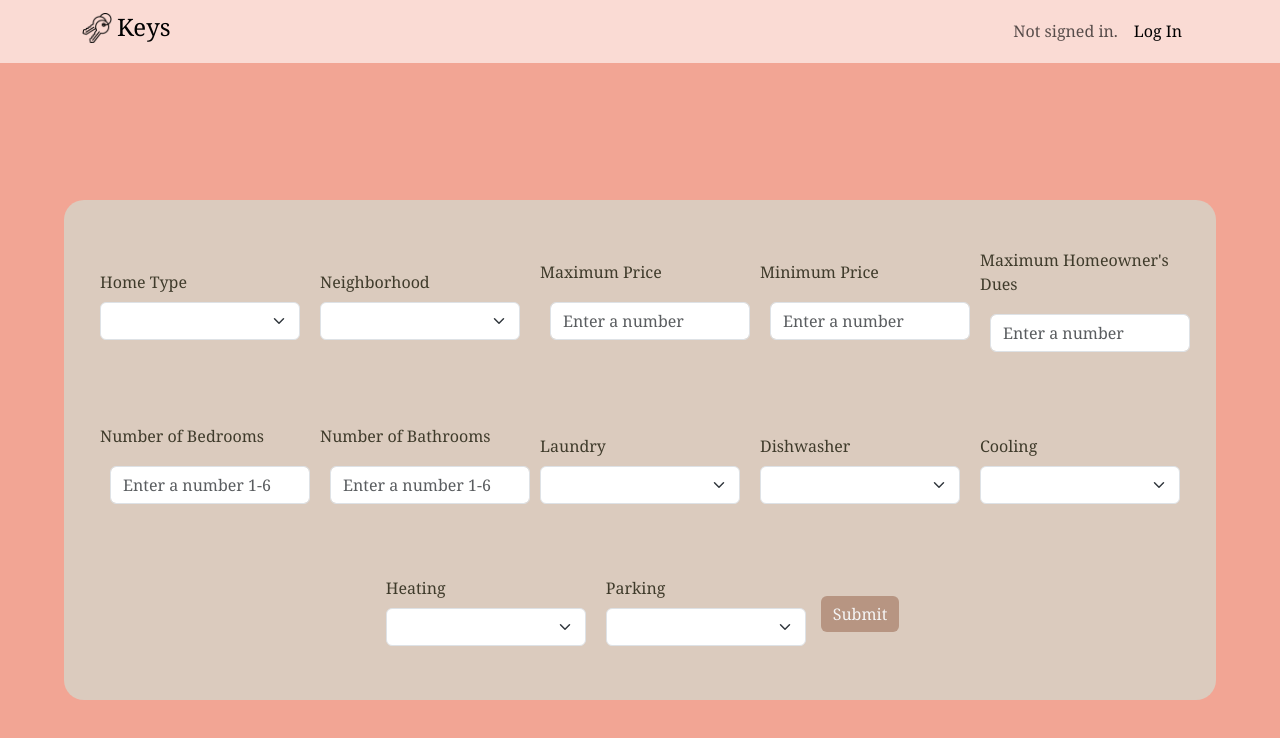
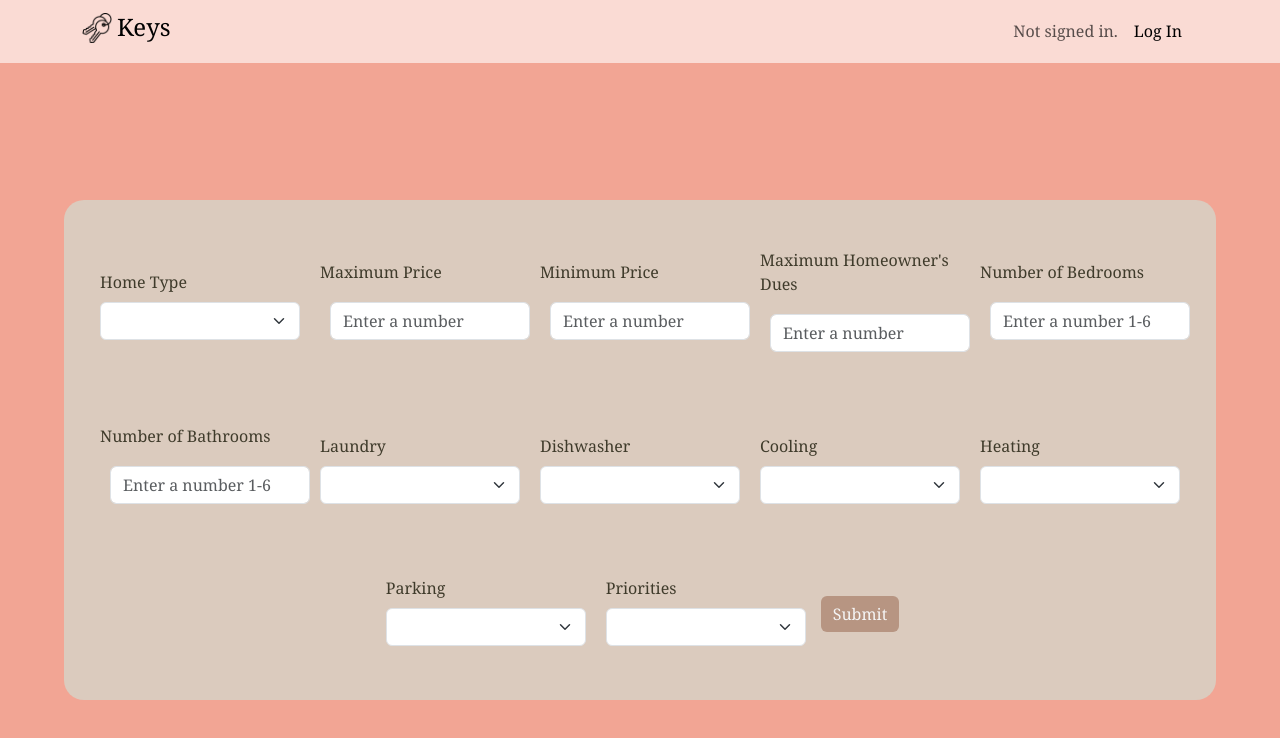
Before and after one commit to ClaireinCode/keys, a React (Vite) app in the folder frontend/keys_proj/: page /preferences in a window 1280 px wide. Shown: the top 738 px of the page. Built offline with nearby package versions, Linux system fonts and the light colour scheme.

Commit message:
reedited the preference page to match the new preference model.

```diff
--- a/frontend/keys_proj/src/pages/PreferencesPage.jsx
+++ b/frontend/keys_proj/src/pages/PreferencesPage.jsx
@@ -8,7 +8,7 @@ const PreferencesPage = () => {
     const [home_type, setHome_type] = useState()
     const [bedrooms, setBedrooms] = useState()
     const [bathrooms, setBathrooms] = useState()
-    const [neighborhood, setNeighborhood] = useState()
+    const [interests, setInterests] = useState()
     const [laundry, setLaundry] = useState()
     const [cooling, setCooling] = useState()
     const [heating, setHeating] = useState()
@@ -26,7 +26,7 @@ const PreferencesPage = () => {
             "home_type":home_type,
             "bedrooms":bedrooms,
             "bathrooms":bathrooms,
-            "neighborhood":neighborhood,
+            "interests":interests,
             "laundry":laundry,
             "cooling":cooling,
             "heating":heating,
@@ -83,92 +83,6 @@ const PreferencesPage = () => {
                 <option>House</option>
                 <option>Condominium</option>
                 <option>Multifamily</option>
-                </Form.Select>
-            </Form.Group>
-            <Form.Group className="mb-3">
-                <Form.Label>Neighborhood</Form.Label>
-                <Form.Select
-                    id="neighborhood"
-                    value={neighborhood}
-                    onChange={(e) => setNeighborhood(e.target.value)}>
-                <option></option>
-                <option>Albany Park</option>
-                <option>Archer Heights</option>
-                <option>Armour Square</option>
-                <option>Ashburn</option>
-                <option>Auburn Gresham</option>
-                <option>Austin</option>
-                <option>Avalon Park</option>
-                <option>Avondale</option>
-                <option>Belmont Cragin</option>
-                <option>Beverly</option>
-                <option>Bridgeport</option>
-                <option>Brighton Park</option>
-                <option>Burnside</option>
-                <option>Calumet Heights</option>
-                <option>Chatham</option>
-                <option>Chicago Lawn</option>
-                <option>Clearing</option>
-                <option>Douglas</option>
-                <option>Dunning</option>
-                <option>East Garfield Park</option>
-                <option>East Side</option>
-                <option>Edgewater</option>
-                <option>Edison Park</option>
-                <option>Englewood</option>
-                <option>Forest Glen</option>
-                <option>Fuller Park</option>
-                <option>Gage Park</option>
-                <option>Garfield Ridge</option>
-                <option>Grand Boulevard</option>
-                <option>Greater Grand Crossing</option>
-                <option>Hegewisch</option>
-                <option>Hermosa</option>
-                <option>Hyde Park</option>
-                <option>Irving Park</option>
-                <option>Jefferson Park</option>
-                <option>Kenwood</option>
-                <option>Lake View</option>
-                <option>Lincoln Park</option>
-                <option>Lincoln Square</option>
-                <option>Logan Square</option>
-                <option>Loop</option>
-                <option>Lower West Side</option>
-                <option>McKinley Park</option>
-                <option>Montclare</option>
-                <option>Morgan Park</option>
-                <option>Mount Greenwood</option>
-                <option>New City</option>
-                <option>North Center</option>
-                <option>North Lawndale</option>
-                <option>North Park</option>
-                <option>Norwood Park</option>
-                <option>Oakland</option>
-                <option>OHare</option>
-                <option>Portage Park</option>
-                <option>Pullman</option>
-                <option>Riverdale</option>
-                <option>Rogers Park</option>
-                <option>Roseland</option>
-                <option>Sauganash</option>
-                <option>South Chicago</option>
-                <option>South Deering</option>
-                <option>South Lawndale</option>
-                <option>South Shore</option>
-                <option>Streeterville</option>
-                <option>The Villa</option>
-                <option>Uptown</option>
-                <option>Washington Heights</option>
-                <option>Washington Park</option>
-                <option>West Elsdon</option>
-                <option>West Englewood</option>
-                <option>West Garfield Park</option>
-                <option>West Lawn</option>
-                <option>West Pullman</option>
-                <option>West Ridge</option>
-                <option>West Town</option>
-                <option>Wicker Park</option>
-                <option>Woodlawn</option>
                 </Form.Select>
             </Form.Group>
             <Form.Group className="mb-3">
@@ -263,7 +177,7 @@ const PreferencesPage = () => {
                 onChange={(e) => setHeating(e.target.value)}>
                 <option></option>
                 <option>Forced Air</option>
-                <option>Radiant</option>
+                <option>Radiant Heat</option>
                 <option>Baseboard</option>
                 <option>Central</option>
                 <option>Electric</option>
@@ -289,6 +203,25 @@ const PreferencesPage = () => {
                 <option>No Parking</option>
                 </Form.Select>
             </Form.Group>
+            <Form.Group className="mb-3">
+                <Form.Label>Priorities</Form.Label>
+                <Form.Select
+                    id="interests"
+                    value={interests}
+                    onChange={(e) => setInterests(e.target.value)}>
+                <option></option>
+                <option>Shopping</option>
+                <option>Restaurants</option>
+                <option>Supermarkets</option>
+                <option>Trails</option>
+                <option>Theatre</option>
+                <option>Movie Theater</option>
+                <option>Night Life</option>
+                <option>Public Transit</option>
+                <option>Cafes</option>
+                <option>Sports</option>
+                </Form.Select>
+            </Form.Group>
             <Button type="submit" id="preference_button">Submit</Button>
         </Form>
         </div>
@@ -296,4 +229,4 @@ const PreferencesPage = () => {
     </>
     )
 }
-export default PreferencesPage
+export default PreferencesPage;
```
